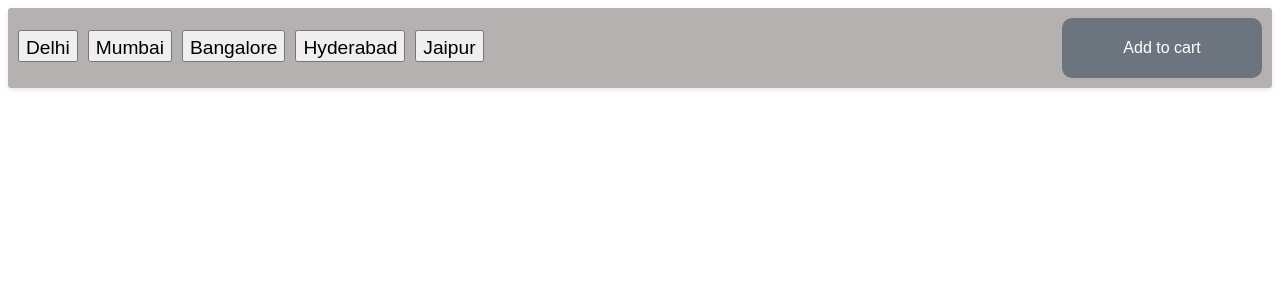
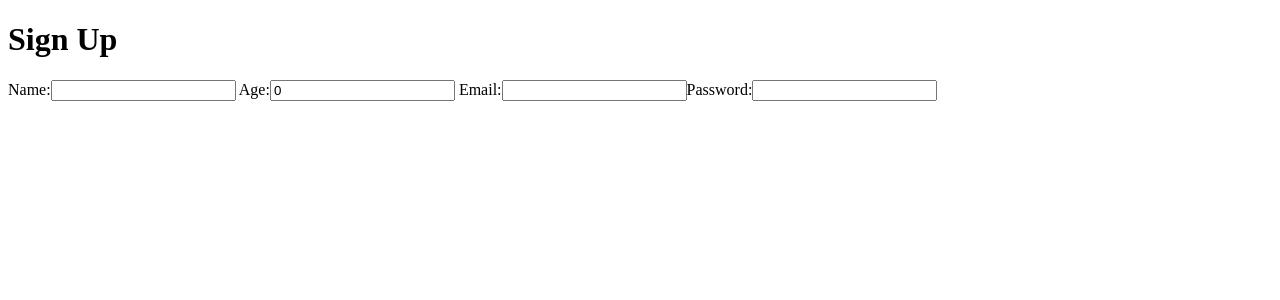
Before and after one commit to ayushgargbest/hotel-management, a React (Vite) app: page /signup in a window 1280 px wide. Shown: the top 300 px of the page. Built offline with nearby package versions, Linux system fonts and the light colour scheme.

Commit message:
Corrected the error

```diff
--- a/package.json
+++ b/package.json
@@ -15,7 +15,8 @@
     "bootstrap": "^5.3.3",
     "react": "^18.3.1",
     "react-bootstrap": "^2.10.4",
-    "react-dom": "^18.3.1"
+    "react-dom": "^18.3.1",
+    "react-router-dom": "^6.26.2"
   },
   "devDependencies": {
     "@eslint/js": "^9.9.0",
--- a/src/App.jsx
+++ b/src/App.jsx
@@ -1,9 +1,20 @@
-import SubNavBar from "./Components/SubNavBar"
+import React from 'react';
+import { BrowserRouter as Router, Route, Routes } from 'react-router-dom';
+import Login from './Screens/Login';
+import Signup from './Screens/Signup';
+
 function App() {
   return (
     <>
-      <SubNavBar/>
+    <Router>
+      <Routes>
+        <Route path="/" element={<Login />} />
+        <Route path="/signup" element={<Signup />} />
+      </Routes>
+    </Router>
     </>
-  )
+
+  );
 }
-export default App
+
+export default App;
--- a/src/Screens/Login.jsx
+++ b/src/Screens/Login.jsx
@@ -1,27 +1,34 @@
-import React,{useState} from 'react'
+import React, { useState } from 'react';
+import { Link } from 'react-router-dom'; // Import Link
+
 function Login() {
-    const[email,setEmail]=useState("");
-    const[password,setPassword]=useState("");
-    function handlEmailChange(event)
-    {
+  const [email, setEmail] = useState("");
+  const [password, setPassword] = useState("");
+
+  function handleEmailChange(event) {
     setEmail(event.target.value);
   }
-    function handlePasswordChange(event)
-    {
+
+  function handlePasswordChange(event) {
     setPassword(event.target.value);
   }
-  return(
+
+  return (
     <div>
       <h1 className="login-heading">Login</h1>
       <div className="box">
         <form>
           <label>Email:</label>
-                <input type="email" value={email} onChange={handlEmailChange}></input>
-                <label>PassWord</label>
-                <input type="password" value={password} onChange={handlePasswordChange}></input>
+          <input type="email" value={email} onChange={handleEmailChange} />
+          <label>Password</label>
+          <input type="password" value={password} onChange={handlePasswordChange} />
         </form>
+        <button>
+          <Link to="/Signup">Sign Up</Link> {/* Corrected path */}
+        </button>
       </div>
     </div>
-  )
+  );
 }
+
 export default Login;
--- a/src/Screens/Signup.jsx
+++ b/src/Screens/Signup.jsx
@@ -1,42 +1,44 @@
-import React,{useState} from 'react'
+import React, { useState } from 'react';
+
 function Signup() {
-    const[name,setName]=useState("");
-    const[age,setAge]=useState(0);
-    const[email,setEmail]=useState("");
-    const[password,setPassword]=useState("");
-    function handleNameChange(event)
-    {
+  const [name, setName] = useState("");
+  const [age, setAge] = useState(0);
+  const [email, setEmail] = useState("");
+  const [password, setPassword] = useState("");
+
+  function handleNameChange(event) {
     setName(event.target.value);
   }
-    function handleAgeChange(event)
-    {
+
+  function handleAgeChange(event) {
     setAge(event.target.value);
   }
-    function handlEmailChange(event)
-    {
+
+  function handleEmailChange(event) {
     setEmail(event.target.value);
   }
-    function handlePasswordChange(event)
-    {
+
+  function handlePasswordChange(event) {
     setPassword(event.target.value);
   }
-  return(
+
+  return (
     <div>
-        <h1 className="login-heading">Login</h1>
+      <h1 className="login-heading">Sign Up</h1> {/* Corrected the heading */}
       <div className="box">
         <form>
-                <label>Name</label>
-                <input type="name" value={name} onChange={handleNameChange}></input>
-                <label>Age</label>
-                <input type="age" value={age} onChange={handleAgeChange}></input>
+          <label>Name:</label>
+          <input type="text" value={name} onChange={handleNameChange} /> {/* Corrected type */}
+          <label>Age:</label>
+          <input type="number" value={age} onChange={handleAgeChange} /> {/* Corrected type */}
           <label>Email:</label>
-                <input type="email" value={email} onChange={handlEmailChange}></input>
-                <label>PassWord</label>
-                <input type="password" value={password} onChange={handlePasswordChange}></input>
+          <input type="email" value={email} onChange={handleEmailChange} />
+          <label>Password:</label>
+          <input type="password" value={password} onChange={handlePasswordChange} />
         </form>
       </div>
     </div>
-  )
+  );
 }
 
-export default Signup
+export default Signup;
```
Also changed, not shown: 1 other file (tests, documents, lock files or other folders). Lines whose indentation alone changed are shown as unchanged.
